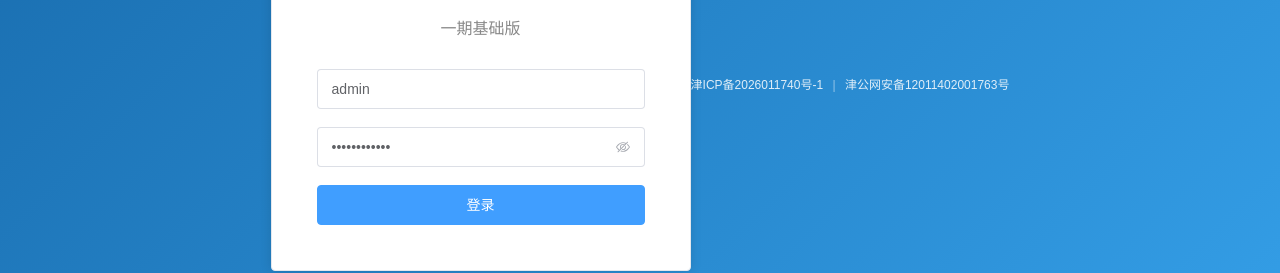
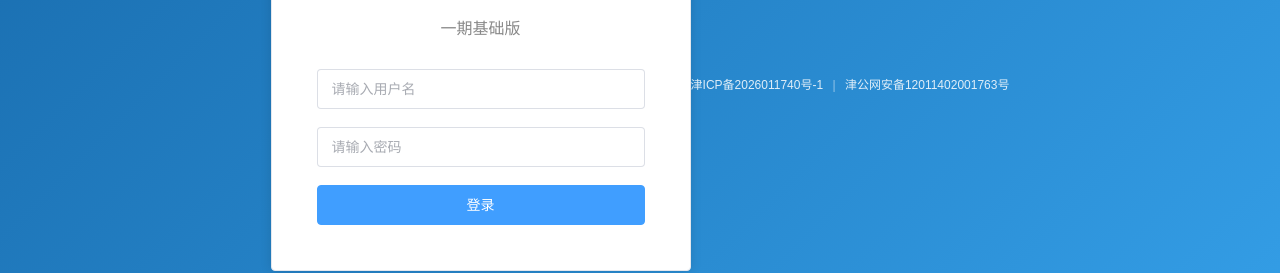
Before and after one commit to Apple-U26/ruichang-vehicle, a Vue app in the folder frontend/: page /login in a window 1280 px wide. Shown: the part 315-588 px from the top of the page. Built offline with nearby package versions, Linux system fonts and the light colour scheme.

Commit message:
登录页恢复默认不填账号密码

```diff
--- a/frontend/src/views/Login.vue
+++ b/frontend/src/views/Login.vue
@@ -67,8 +67,8 @@ const formRef = ref()
 const loading = ref(false)
 
 const form = reactive({
-  username: 'admin',
-  password: 'Admin@123456'
+  username: '',
+  password: ''
 })
 
 const rules = {
```
